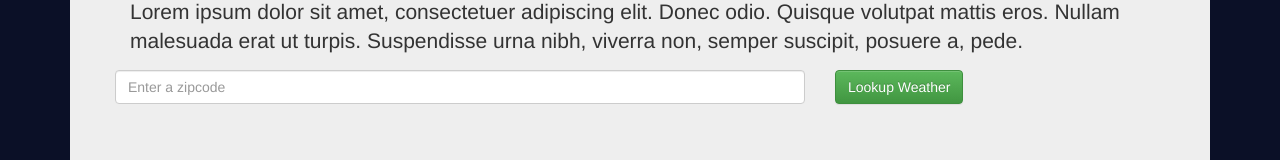
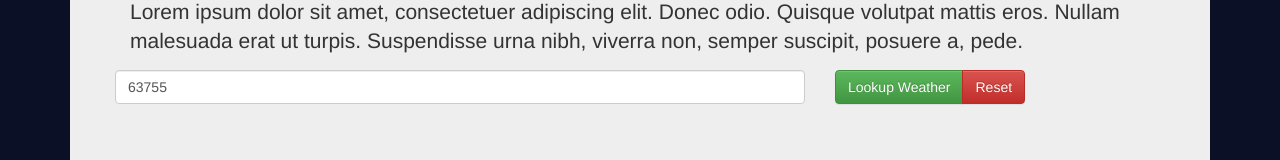
Before and after one commit to smithandrewl/GeoNamesWeatherDemo, an Angular app: page / in a window 1280 px wide. Shown: the part 507-667 px from the top of the page. Built offline with nearby package versions, Linux system fonts and the light colour scheme.

Commit message:
Added validation.

```diff
--- a/src/app/weather-lookup/weather-lookup.component.css
+++ b/src/app/weather-lookup/weather-lookup.component.css
@@ -0,0 +1,3 @@
+input.ng-invalid {
+  background-color: pink;
+}
--- a/src/app/weather-lookup/weather-lookup.component.html
+++ b/src/app/weather-lookup/weather-lookup.component.html
@@ -22,13 +22,22 @@
 
   <div class="form-group row">
     <div class="col-sm-8">
-      <input type="text" class="form-control" id="txtZipCode" placeholder="Enter a zipcode" [(ngModel)]="zipcode"/>
+      <!--
+        Attribution link for regex for zip code validation:
+          Link: https://stackoverflow.com/a/2577239
+          User: kennytm
+      -->
+      <input type="text" required class="form-control" id="txtZipCode" placeholder="Enter a zipcode" [(ngModel)]="zipcode" pattern="^\d{5}(?:[-\s]\d{4})?$"/>
     </div>
 
-    <div class="col-sm-2">
-      <button type="button" class="btn btn-success" data-toggle="modal" data-target="#modal" (click)="onClick()">
-        Lookup Weather
-      </button>
+    <div class="col-sm-4">
+
+      <div class="btn-group" role="group" aria-label="Click or Cancel">
+        <button type="button" class="btn btn-secondary btn-success" data-toggle="modal" data-target="#modal" (click)="onClick()">
+          Lookup Weather
+        </button>
+        <button type="button" class="btn btn-secondary btn-danger" (click)="onReset()">Reset</button>
+      </div>
     </div>
   </div>
 </div>
--- a/src/app/weather-lookup/weather-lookup.component.ts
+++ b/src/app/weather-lookup/weather-lookup.component.ts
@@ -8,7 +8,7 @@ import {DataServiceService} from '../data-service.service';
   providers: [DataServiceService]
 })
 export class WeatherLookupComponent implements OnInit {
-  public zipcode = '';
+  public zipcode = '63755';
 
   constructor(private dataService: DataServiceService) { }
 
@@ -22,4 +22,8 @@ export class WeatherLookupComponent implements OnInit {
       }
     );
   }
+
+  onReset() {
+    this.zipcode = '63755';
+  }
 }
```
